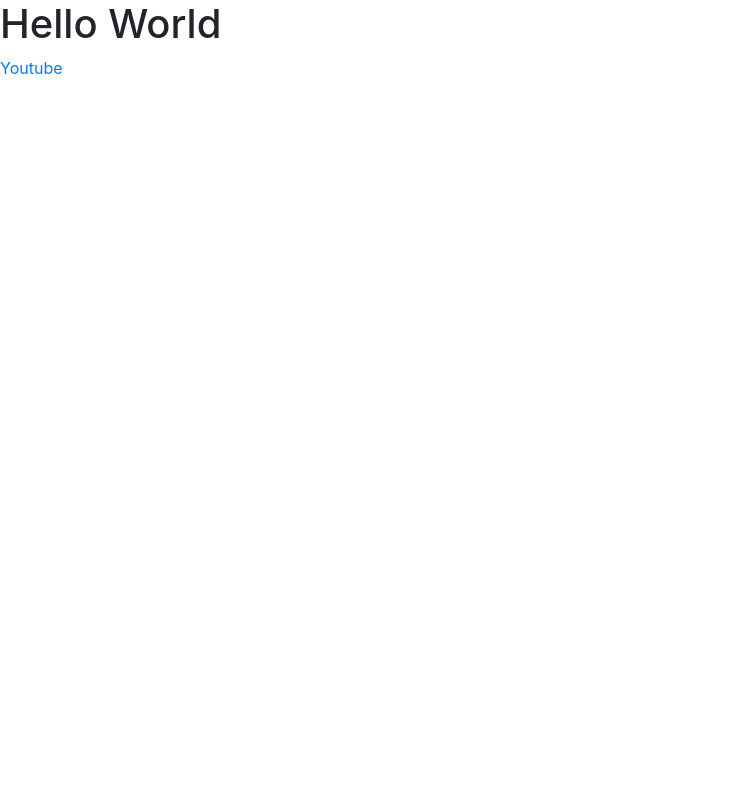
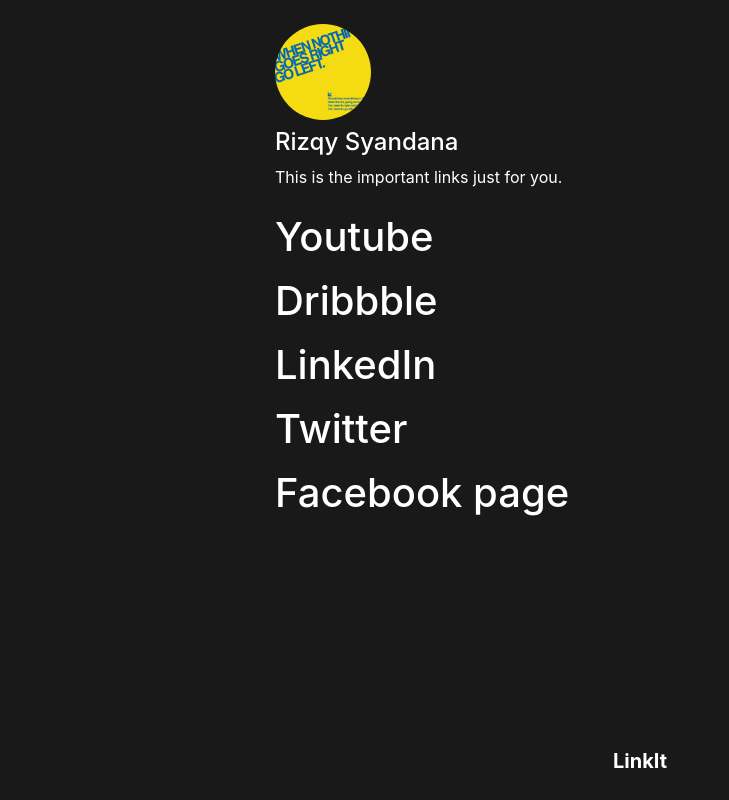
Before and after one commit to Syandana/linkthis, a Next.js app in the folder frontend/: page /u/syandana in a window 1280 px wide. Shown: the whole page, without its empty margins (0-729 px from the left). Built offline with nearby package versions, Linux system fonts and the light colour scheme.

Commit message:
done layouting

```diff
--- /dev/null
+++ b/frontend/lib/data/syandana.json
@@ -0,0 +1,27 @@
+{
+  "username": "Rizqy Syandana",
+  "caption": "This is the important links just for you.",
+  "image": "/test.png",
+  "links": [
+    {
+      "name": "Youtube",
+      "link": "https://www.youtube.com/channel/UCLaOO37RenBsDLBRyJjWN3g?"
+    },
+    {
+      "name": "Dribbble",
+      "link": "https://dribbble.com/syandanax"
+    },
+    {
+      "name": "LinkedIn",
+      "link": "https://www.linkedin.com/in/rizqysyandana/"
+    },
+    {
+      "name": "Twitter",
+      "link": "https://twitter.com/Rizqy_syandana"
+    },
+    {
+      "name": "Facebook page",
+      "link": "https://www.facebook.com/syandanax/"
+    }
+  ]
+}
--- /dev/null
+++ b/frontend/pages/u/syandana.js
@@ -0,0 +1,46 @@
+import Head from 'next/head'
+import Layout from "../../components/layout"
+import data from '../../lib/data/syandana.json'
+
+const Syandana = () => (
+  <Layout>
+    <Head>
+      <link rel="stylesheet" href="/styles/index.css" />
+      <title>{data.username} | LinkIt</title>
+    </Head>
+    <div className="container syandana mt-4">
+      <div className="row justify-content-center">
+        <div className="col-lg-8 text-white">
+          <div className="row">
+            <div className="col">
+              <img src={data.image} className="rounded-circle mb-2" height="96" />
+              <h1 className="h4">{data.username}</h1>
+              <p>{data.caption}</p>
+              <ul className="list-unstyled mt-4">
+                {data.links.map(x => (
+                  <li className="my-3">
+                    <a href={x.link} className="text-white h1">{x.name}</a>
+                  </li>
+                ))}
+              </ul>
+            </div>
+          </div>
+        </div>
+      </div>
+    </div>
+    <div className="container text-center fixed-bottom mb-4">
+      <div className="row">
+        <div className="col">
+          <a href="/" className="text-white font-weight-bold lead">LinkIt</a>
+        </div>
+      </div>
+    </div>
+    <style jsx global>{`
+      body {
+        background-color: #191919
+      }
+    `}</style>
+  </Layout>
+)
+
+export default Syandana
--- a/frontend/pages/u/[slug].js
+++ b/frontend/pages/u/test-slug.js
@@ -3,8 +3,7 @@
 import React from 'react'
 import matter from 'gray-matter'
 import ReactMarkdown from 'react-markdown'
-
-export default function PostTemplate({ content, data }) {
+export default function PostTemplate({ content, data, x }) {
   // This holds the data between `---` from the .md file
   const user = data
 
--- a/frontend/public/styles/index.css
+++ b/frontend/public/styles/index.css
@@ -1,3 +1,4 @@
+@import url("https://fonts.googleapis.com/css2?family=Poppins:wght@400;500;700&display=swap");
 body .full {
   height: 100vh;
 }
--- a/frontend/public/styles/index.scss
+++ b/frontend/public/styles/index.scss
@@ -1,3 +1,5 @@
+@import url('https://fonts.googleapis.com/css2?family=Poppins:wght@400;500;700&display=swap');
+
 body {
   .full {
     height: 100vh;
@@ -7,3 +9,7 @@
     height: 100vh;
   }
 }
+
+.syandana {
+
+}
```
Also changed, not shown: frontend/public/test.png (added), 1 other file (tests, documents, lock files or other folders).
